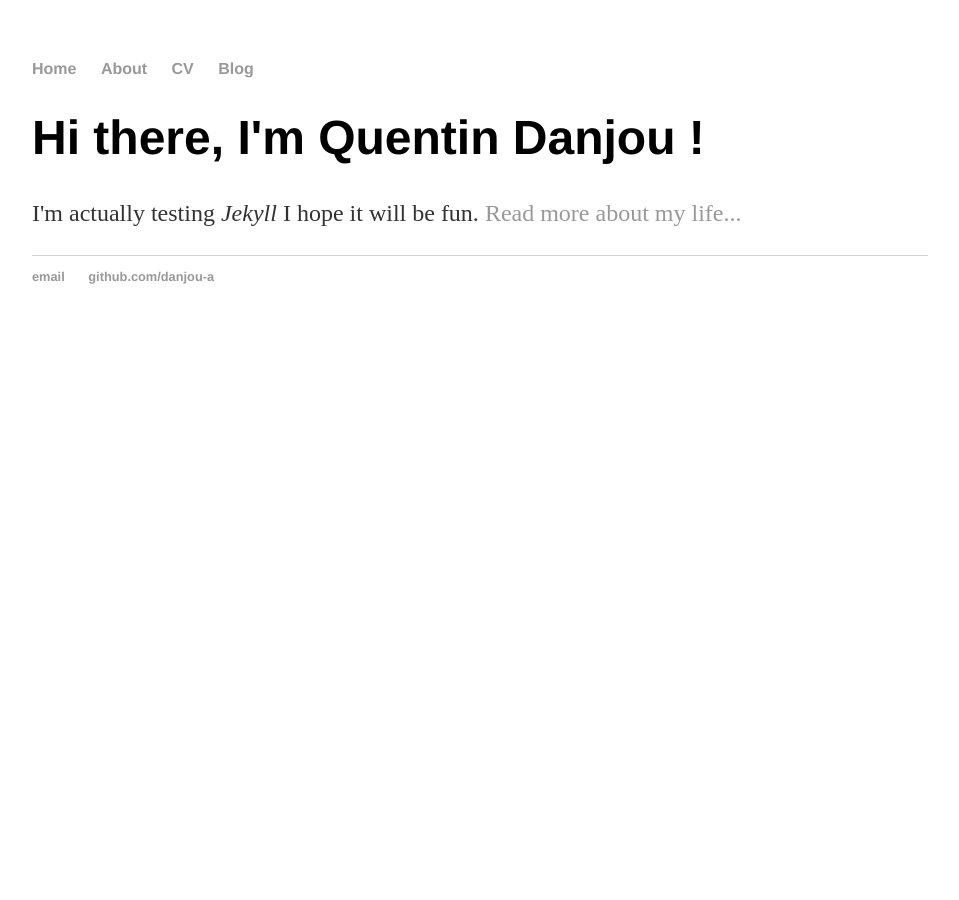
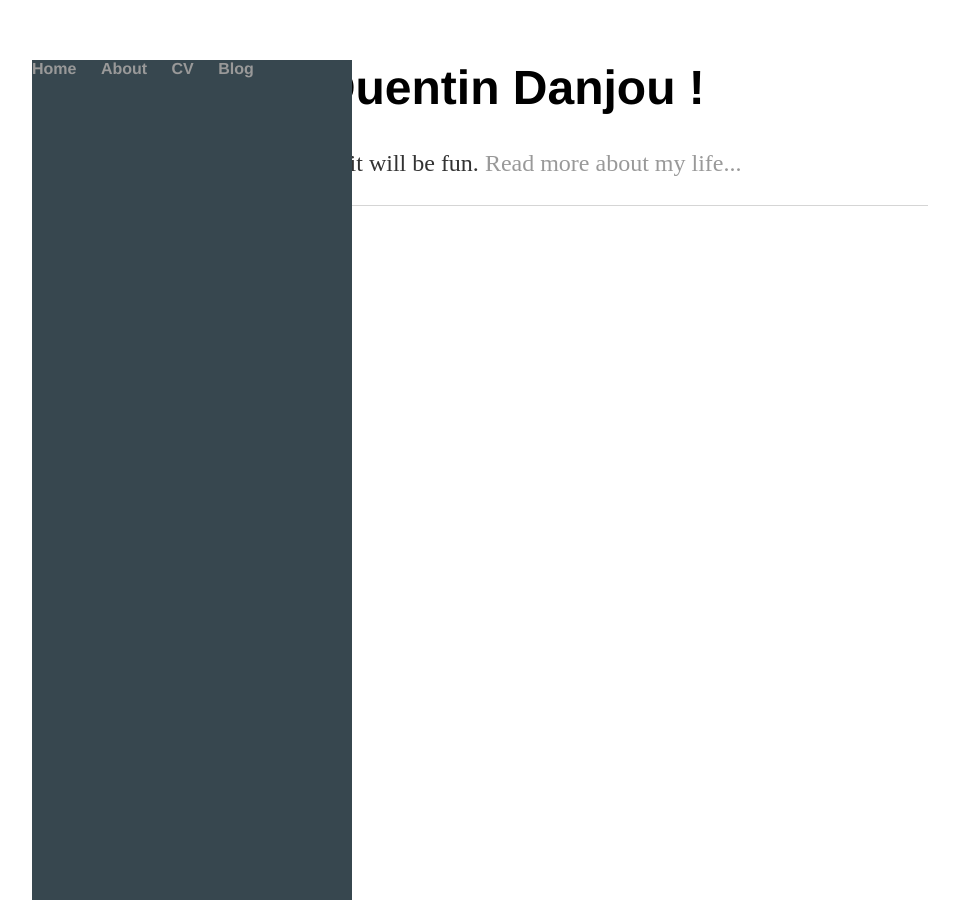
Before and after one commit to danjou-a/danjou-a.github.io, a Jekyll site: the page built from index.html, in a window 1280 px wide. Shown: the whole page, without its empty margins (160-1119 px from the left). Built offline with Jekyll 4.4.1, drawn with Linux system fonts in a browser that asks for light colours.

Commit message:
nav bar
Navigation bar is now on the side

```diff
--- a/css/main.css
+++ b/css/main.css
@@ -2,12 +2,24 @@ body {
     margin: 60px auto;
     width: 70%;
 }
+
 nav ul, footer ul {
     font-family:'Helvetica', 'Arial', 'Sans-Serif';
     padding: 0px;
     list-style: none;
     font-weight: bold;
 }
+
+nav ul{
+    list-style-type: none;
+    margin: 0;
+    width: 25%;
+    background-color: #37474F;
+    height: 100%; /* Full height */
+    position: fixed; /* Make it stick, even on scroll */
+    overflow: auto; /* Enable scrolling if the sidenav has too much content */
+}
+
 nav ul li, footer ul li {
     display: inline;
     margin-right: 20px;
```
Also changed, not shown: _layouts/default.html (+4 -4 lines).
